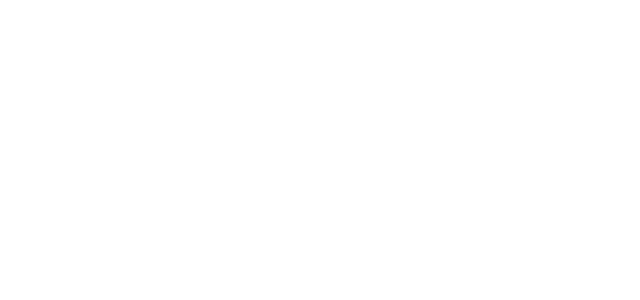
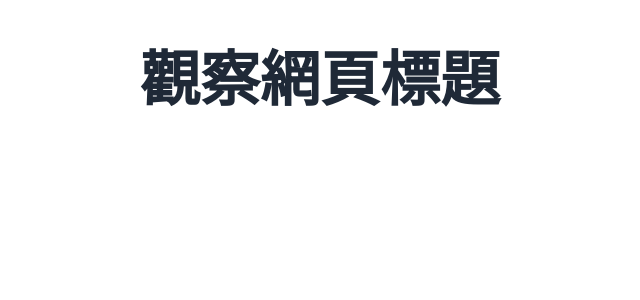
Before and after one commit to XuanCbbLin/nuxt-practice, a Nuxt app: page /useHead in a window 1280 px wide. Before the commit this address had no page. Shown: the top 300 px of the page, without its empty margins (320-960 px from the left). Built offline with nearby package versions, Linux system fonts and the light colour scheme.

Commit message:
feat: 新增 useHead 範例

```diff
--- a/app/pages/index.vue
+++ b/app/pages/index.vue
@@ -7,6 +7,7 @@
       <NuxtLink to="/about/useFetch">前往 /about/useFetch</NuxtLink>
       <NuxtLink to="/Hydration-Mismatch">前往 /Hydration Mismatch 範例</NuxtLink>
       <NuxtLink to="/hello">建立前後端都能存取的 Runtime Config</NuxtLink>
+      <NuxtLink to="/useHead">前往 /useHead 範例</NuxtLink>
     </div>
   </div>
 </template>
--- /dev/null
+++ b/app/pages/useHead.vue
@@ -0,0 +1,17 @@
+<script setup>
+const count = ref(0)
+
+if (import.meta.client) {
+  setInterval(() => (count.value += 1), 1000)
+}
+
+useHead({
+  title: count,
+})
+</script>
+
+<template>
+  <div class="flex flex-col items-center">
+    <h1 class="my-12 text-6xl font-semibold text-gray-800">觀察網頁標題</h1>
+  </div>
+</template>
```
